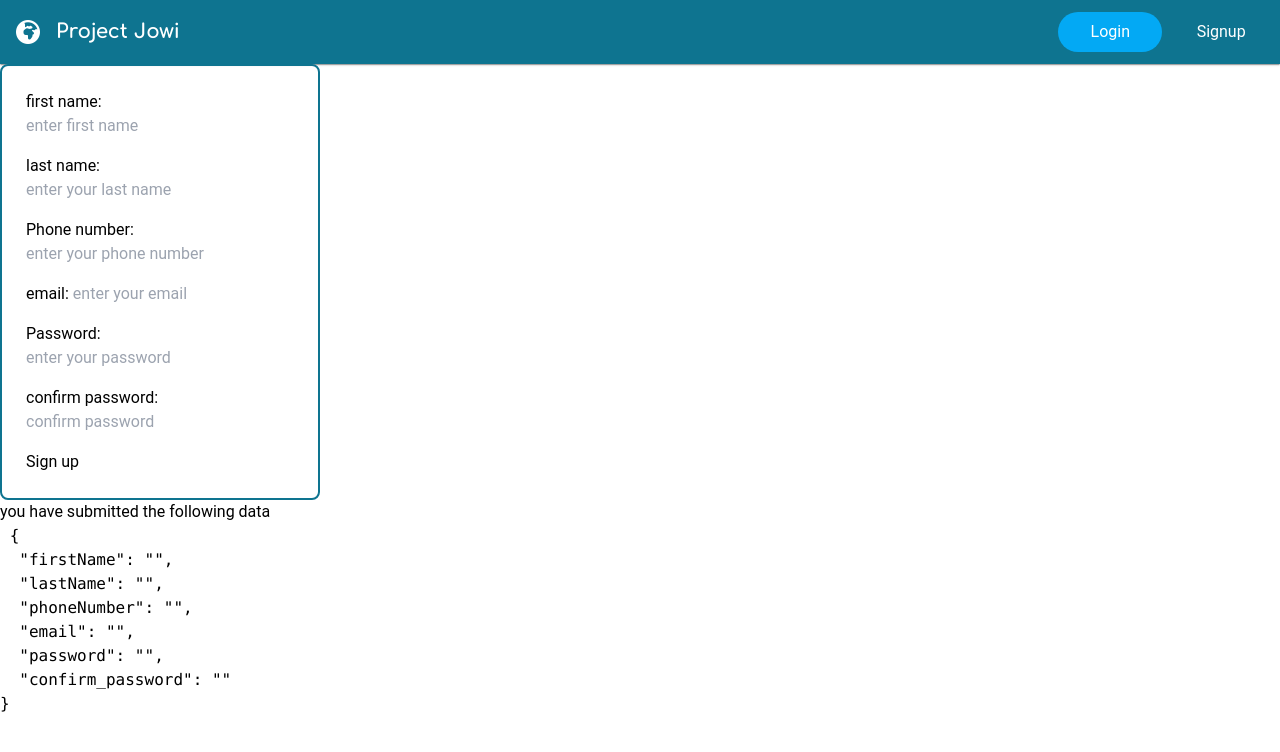
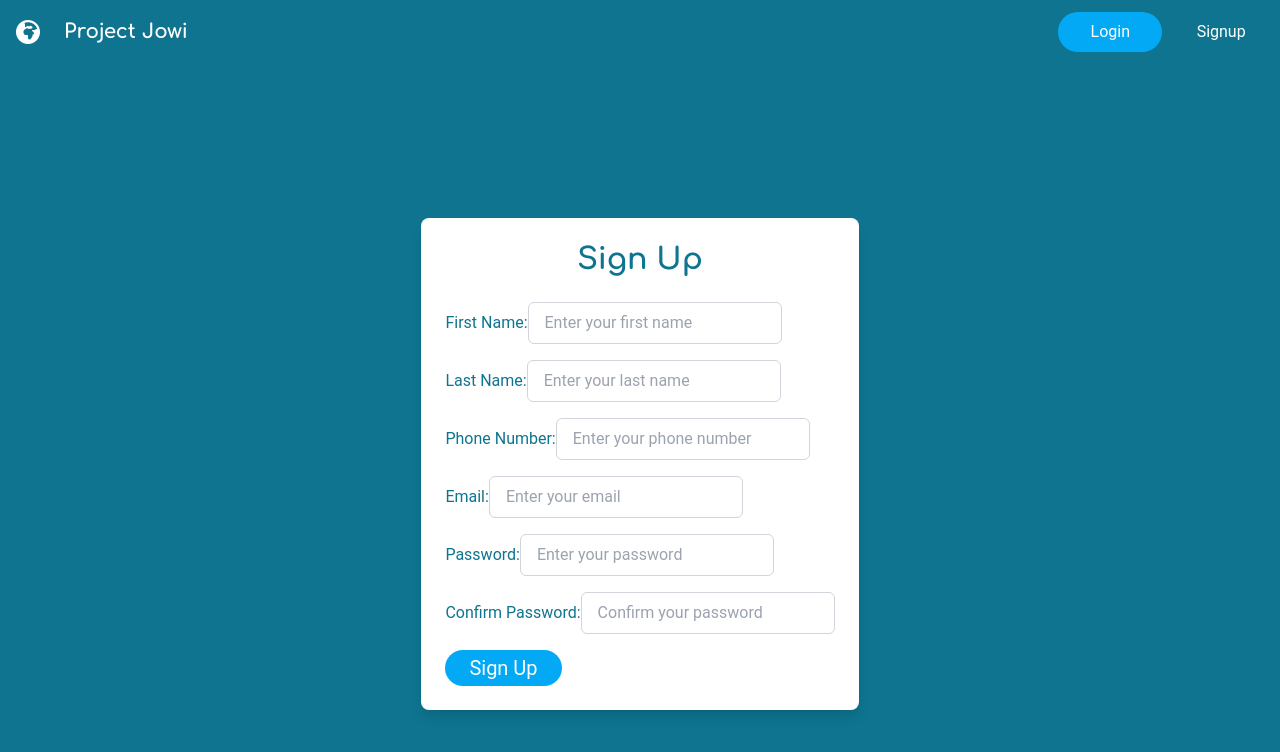
Before and after one commit to Mitchelle-64/project_jowi_ui, a Vue app: page /signup in a window 1280 px wide. Shown: the top 752 px of the page. Built offline with nearby package versions, Linux system fonts and the light colour scheme.

Commit message:
users can now login. Simple styling has been added to the forms

```diff
--- /dev/null
+++ b/src/components/LoginForm.vue
@@ -0,0 +1,105 @@
+<!-- <template>
+    <div class="login-container">
+        <form class="form flex flex-col gap-4" @submit.prevent="loginShipper">
+
+            <div class="inputDiv">
+                <label for="email"> email: </label>
+                <input type="email" placeholder="enter your email" v-model="formData.email" />
+            </div>
+            <div class="inputDiv">
+                <label for="password"> Password: </label>
+                <input type="password" placeholder="enter your password" v-model="formData.password"/>
+            </div>
+
+            <div class="inputDiv">
+                <button type="submit"> Login </button>
+            </div>
+
+        </form>
+        <div v-if="formData">
+            <h1> you have submitted the following data </h1>
+            <pre> {{ formData }}</pre>
+        </div>
+    </div>
+
+</template> -->
+
+<template>
+    <div class="flex items-center justify-center h-screen bg-dark-blue">
+      <div class="w-96 p-6 rounded-lg bg-white shadow-lg">
+        <h2 class="text-3xl text-center font-semibold text-dark-blue mb-6">Login</h2>
+        <form class="form flex flex-col gap-4" @submit.prevent="loginShipper">
+          <div class="inputDiv">
+            <label for="email" class="text-dark-blue">Email:</label>
+            <input type="email" placeholder="Enter your email" v-model="formData.email" class="input" />
+          </div>
+          <div class="inputDiv">
+            <label for="password" class="text-dark-blue">Password:</label>
+            <input type="password" placeholder="Enter your password" v-model="formData.password" class="input" />
+          </div>
+          <div class="inputDiv">
+            <button type="submit" class="btn rounded-full bg-light-blue px-6 py-1 text-white text-xl">
+                Login
+            </button>
+          </div>
+        </form>
+        <!-- <div v-if="formData">
+          <h1 class="text-center mt-4">You have submitted the following data:</h1>
+          <pre class="text-center">{{ formData }}</pre>
+        </div> -->
+      </div>
+    </div>
+  </template>
+
+
+<script setup>
+import { ref } from 'vue';
+import axios from 'axios';
+import { useRouter } from 'vue-router';
+
+const router = useRouter();
+
+const formData = ref({
+  email: '',
+  password: '',
+});
+
+// Function to handle shipper signup
+const loginShipper = async () => {
+    console.log(formData.value);
+  try {
+    const response = await axios.post('http://localhost:3000/api/v1/shipper/login', formData.value);
+
+    console.log(response.data.token);
+    const authToken = response.data.token;
+    localStorage.setItem('auth-token', authToken)
+    router.push({name: 'shipper-dashboard'});
+
+    console.log('shipper logged in successfully')
+
+  } catch (error) {
+    console.error('Error sending data:', error);
+    return "Login not successful";
+  }
+};
+</script>
+
+<style scoped>
+@import 'tailwindcss/base';
+@import 'tailwindcss/components';
+@import 'tailwindcss/utilities';
+
+.inputDiv {
+  @apply border-solid;
+}
+
+.input {
+  @apply px-4 py-2 border rounded-md border-gray-300 focus:outline-none focus:border-light-blue;
+}
+
+h2 {
+    font-family: 'Comfortaa', cursive;
+  }
+
+
+</style>
--- a/src/components/MainNavigation.vue
+++ b/src/components/MainNavigation.vue
@@ -1,10 +1,10 @@
 <template>
     <div class="flex items-center bg-dark-blue h-16 p-4 elevation-1">
       <!-- Icon and Title on the left -->
-      <div class="flex items-center gap-2">
-        <!-- Replace 'icon-class' with the appropriate class for your icon -->
-        <i class="icon fa-solid fa-earth-africa  text-white text-2xl"></i>
-        <h1 class=" h1 text-white text-xl">Project Jowi</h1>
+      <div class="flex items-center">
+
+        <i class="icon fa-solid fa-earth-africa  text-white text-2xl"> </i>
+        <h1 class=" h1 text-white text-xl"> <a href="/"> Project Jowi </a></h1>
       </div>
 
       <!-- Spacing between Icon/Title and Login/Signup links -->
@@ -14,7 +14,7 @@
       <div class="flex gap-4 w-1/6 justify-evenly ">
         <button class="rounded-full bg-light-blue w-[50%]"> <a href="/login" class="text-white">Login</a> </button>
 
-        <a href="#" class="text-white">Signup</a>
+        <a href="/signup" class="text-white">Signup</a>
       </div>
     </div>
   </template>
--- a/src/components/SignupForm.vue
+++ b/src/components/SignupForm.vue
@@ -1,46 +1,52 @@
 <template>
-    <div class="signup">
+    <div class="flex items-center justify-center h-screen bg-dark-blue">
+      <div class="w-150 p-6 rounded-lg bg-white shadow-lg">
+        <h2 class="text-3xl text-center font-semibold text-dark-blue mb-6">Sign Up</h2>
         <form class="form flex flex-col gap-4" @submit.prevent="signupShipper">
           <div class="inputDiv">
-                <label for="firstName"> first name: </label>
-                <input type="text" placeholder="enter first name" v-model="formData.firstName"/>
+            <label for="firstName" class="text-dark-blue">First Name:</label>
+            <input type="text" placeholder="Enter your first name" v-model="formData.firstName" class="input" />
           </div>
           <div class="inputDiv">
-                <label for="lastName"> last name: </label>
-                <input type="text" placeholder="enter your last name" v-model="formData.lastName" />
+            <label for="lastName" class="text-dark-blue">Last Name:</label>
+            <input type="text" placeholder="Enter your last name" v-model="formData.lastName" class="input" />
           </div>
           <div class="inputDiv">
-                <label for="phoneNumber"> Phone number: </label>
-                <input type="number" placeholder="enter your phone number" v-model="formData.phoneNumber" />
+            <label for="phoneNumber" class="text-dark-blue">Phone Number:</label>
+            <input type="text" placeholder="Enter your phone number" v-model="formData.phoneNumber" class="input" />
           </div>
           <div class="inputDiv">
-                <label for="email"> email: </label>
-                <input type="email" placeholder="enter your email" v-model="formData.email" />
+            <label for="email" class="text-dark-blue">Email:</label>
+            <input type="email" placeholder="Enter your email" v-model="formData.email" class="input" />
           </div>
           <div class="inputDiv">
-                <label for="password"> Password: </label>
-                <input type="password" placeholder="enter your password" v-model="formData.password"/>
+            <label for="password" class="text-dark-blue">Password:</label>
+            <input type="password" placeholder="Enter your password" v-model="formData.password" class="input" />
           </div>
           <div class="inputDiv">
-                <label for="confirm_password"> confirm password: </label>
-                <input type="password" placeholder="confirm password" v-model="formData.confirm_password"/>
+            <label for="confirmPassword" class="text-dark-blue">Confirm Password:</label>
+            <input type="password" placeholder="Confirm your password" v-model="formData.confirm_password" class="input" />
           </div>
           <div class="inputDiv">
-                <button type="submit"> Sign up </button>
+            <button type="submit" class="btn rounded-full bg-light-blue px-6 py-1 text-white text-xl">
+              Sign Up
+            </button>
           </div>
-
         </form>
-        <div v-if="formData">
-            <h1> you have submitted the following data </h1>
-            <pre> {{ formData }}</pre>
+        <!-- <div v-if="formData">
+          <h1 class="text-center mt-4">You have submitted the following data:</h1>
+          <pre class="text-center">{{ formData }}</pre>
+        </div> -->
       </div>
     </div>
+</template>
 
-</template>
+
 
 <script setup>
 import { ref } from 'vue';
 import axios from 'axios';
+import { useRouter } from 'vue-router';
 
 const formData = ref({
   firstName: '',
@@ -50,6 +56,9 @@ const formData = ref({
   password: '',
   confirm_password:'',
 });
+
+const router = useRouter();
+
 
 // Function to handle shipper signup
 const signupShipper = async () => {
@@ -68,6 +77,8 @@ const signupShipper = async () => {
     };
 
     console.log('shipper signed up successfully')
+    router.push({name: 'login'});
+
 
     return response;
   } catch (error) {
@@ -82,13 +93,16 @@ const signupShipper = async () => {
 @import 'tailwindcss/components';
 @import 'tailwindcss/utilities';
 
-.form {
-    @apply box-border w-1/4 border-solid border-2 border-dark-blue rounded-lg p-6 justify-center content-center
-
-}
-.input {
-
+.inputDiv {
+  @apply border-solid;
 }
 
+.input {
+  @apply px-4 py-2 border rounded-md border-gray-300 focus:outline-none focus:border-light-blue;
+}
+
+h2 {
+    font-family: 'Comfortaa', cursive;
+  }
 
 </style>
--- a/src/router/index.js
+++ b/src/router/index.js
@@ -1,6 +1,8 @@
 import { createRouter, createWebHistory } from 'vue-router'
 import HomeView from '../views/HomeView.vue'
 import SignupView from '../views/SignupView.vue'
+import LoginView from '../views/LoginView.vue'
+import ShipperDashboardView from '../views/ShipperDashboardView'
 
 const routes = [
   {
@@ -12,6 +14,7 @@ const routes = [
   {
     path: '/login',
     name: 'login',
+    component: LoginView
 
   },
 
@@ -19,7 +22,13 @@ const routes = [
     path: '/signup',
     name: 'signup',
     component: SignupView
-  }
+  },
+
+  {
+    path: '/shipper/dashboard',
+    name: 'shipper-dashboard',
+    component: ShipperDashboardView
+  },
 
 ]
 
--- /dev/null
+++ b/src/views/LoginView.vue
@@ -0,0 +1,18 @@
+<template>
+    <div>
+        <MainNavigation />
+        <LoginForm />
+
+
+    </div>
+</template>
+
+<script setup>
+import MainNavigation from '@/components/MainNavigation.vue';
+import LoginForm from '@/components/LoginForm.vue';
+
+</script>
+
+<style scoped>
+
+</style>
--- /dev/null
+++ b/src/views/ShipperDashboardView.vue
@@ -0,0 +1,5 @@
+<template>
+    <div>
+
+    </div>
+</template>
```
Lines whose indentation alone changed are shown as unchanged.
